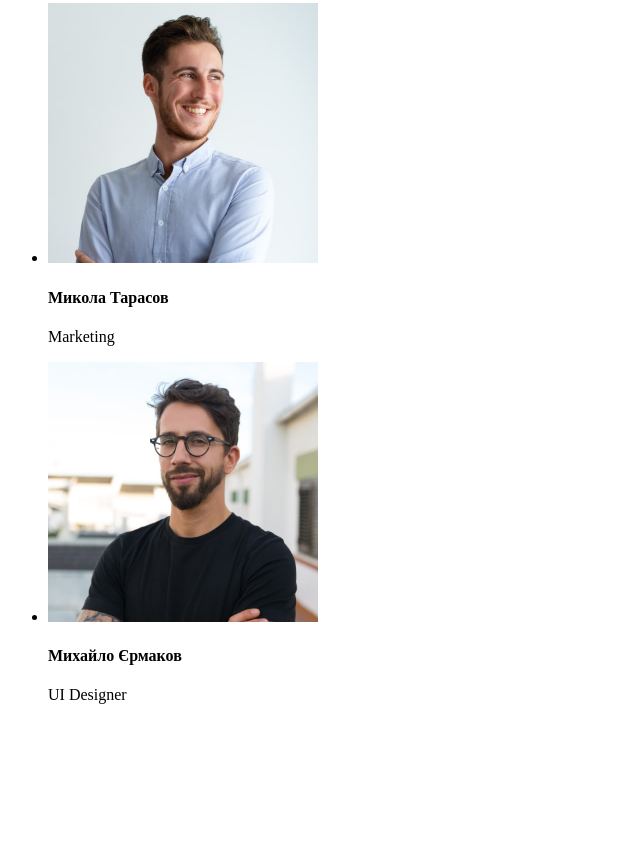
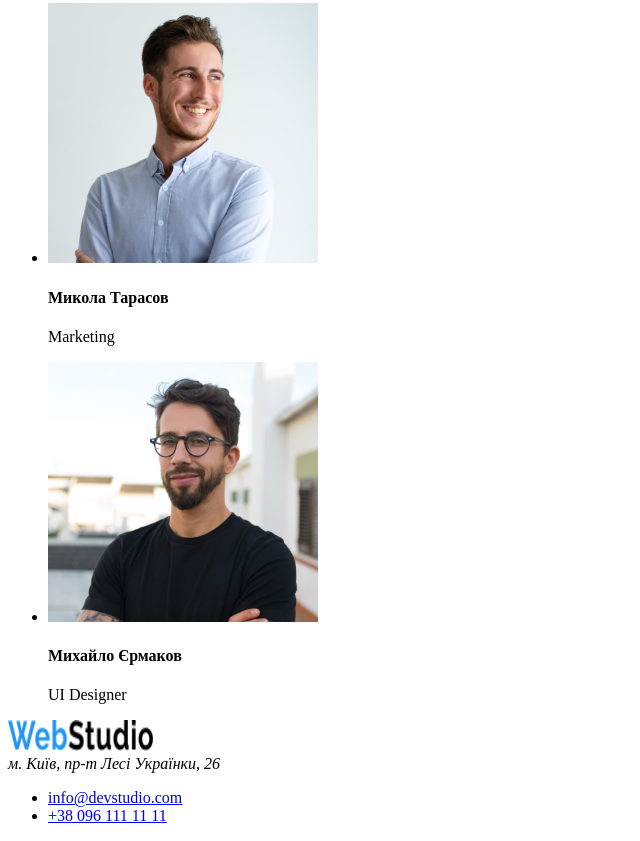
Before and after one commit to KaterynaChernetska/goit-markup-hm-01, a plain HTML site: page index.html in a window 1280 px wide. Shown: the part 2379-3220 px from the top of the page, without its empty margins (0-640 px from the left). Before the commit the page ends 3099 px from the top, so only its background shows below. Drawn offline with Linux system fonts and the light colour scheme.

Commit message:
Add footer

```diff
--- a/index.html
+++ b/index.html
@@ -96,5 +96,15 @@
         </ul>
       </section>
     </main>
+    <footer>
+        <section>
+            <img src="./images/logo/webstudiologo.jpg" alt="Логотип компанії" width="145" height="31">
+            <address>м. Київ, пр-т Лесі Українки, 26</address>
+            <ul>
+                <li><a href="mailto:info@devstudio.com">info@devstudio.com</a></li>
+                <li><a href="tel:+380961111111">+38 096 111 11 11</a></li>
+            </ul>
+        </section>
+    </footer>
   </body>
 </html>
```
